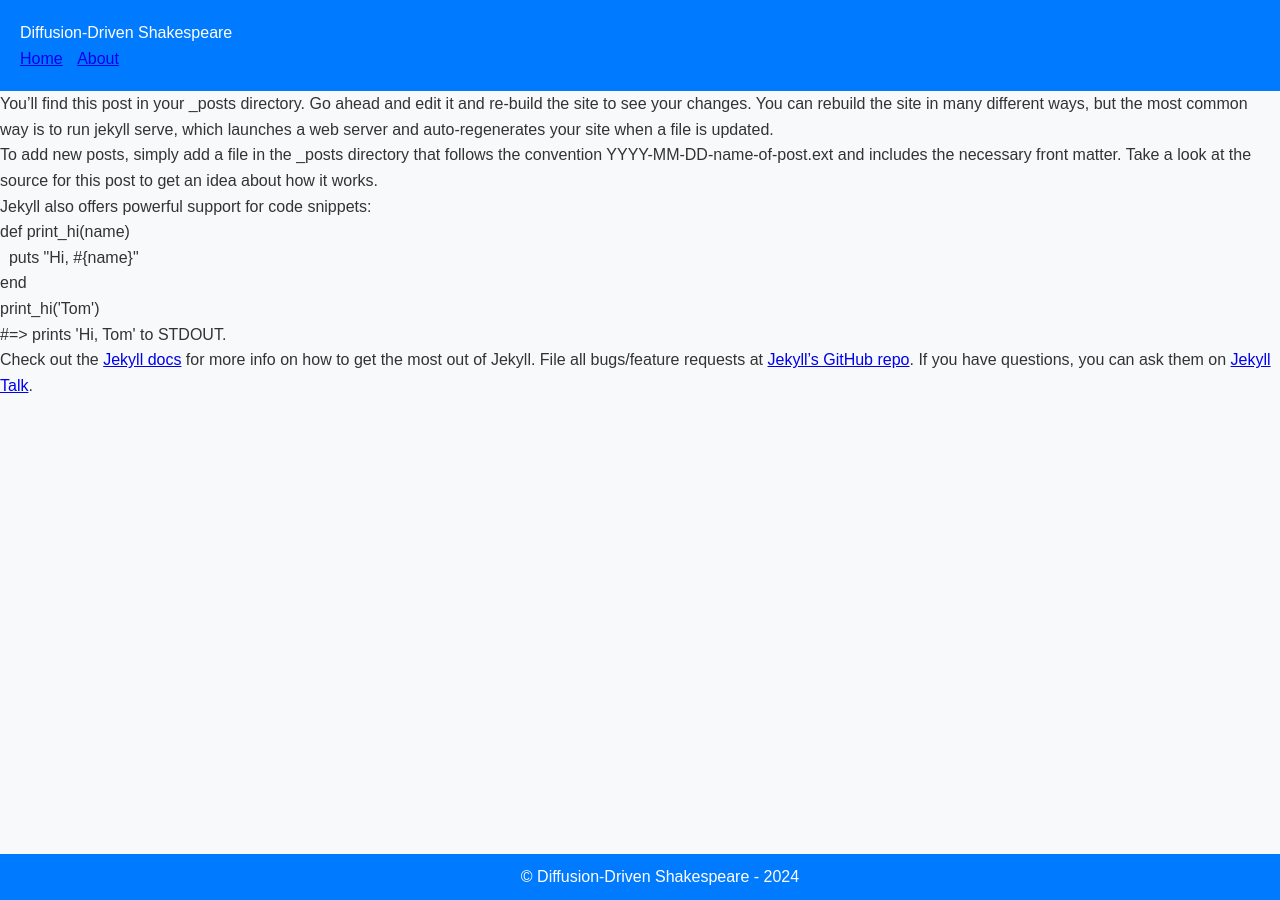
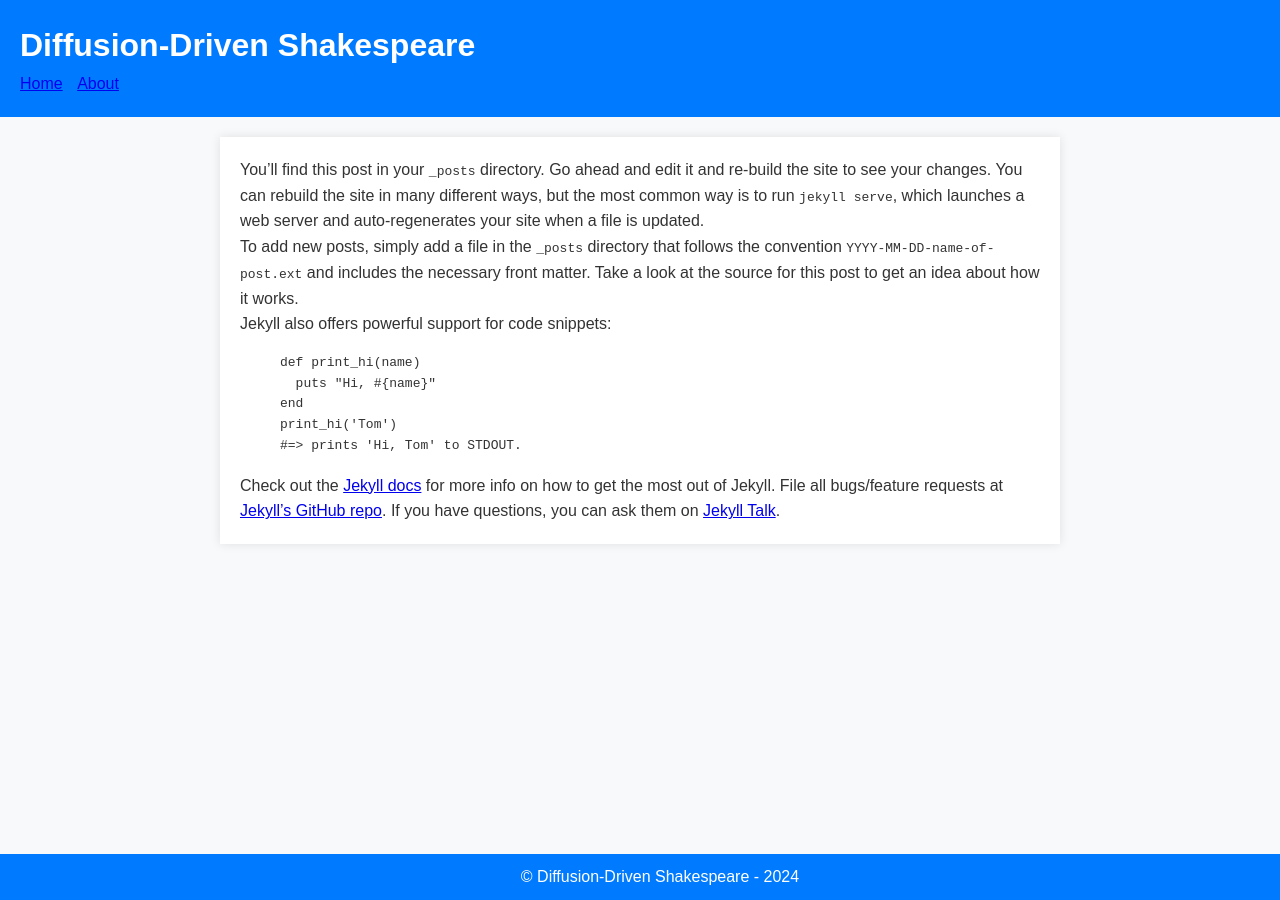
Before and after one commit to xianyingkong/diffusion-text-generation, a Jekyll site: the page built from docs/_posts/2024-02-21-welcome-to-jekyll.markdown, in a window 1280 px wide. Built offline with Jekyll 4.4.1, drawn with Linux system fonts in a browser that asks for light colours.

Commit message:
Update style.css

```diff
--- a/docs/assets/css/style.css
+++ b/docs/assets/css/style.css
@@ -1,26 +1,9 @@
 /* Reset CSS */
-html, body, div, span, applet, object, iframe,
-h1, h2, h3, h4, h5, h6, p, blockquote, pre,
-a, abbr, acronym, address, big, cite, code,
-del, dfn, em, img, ins, kbd, q, s, samp,
-small, strike, strong, sub, sup, tt, var,
-b, u, i, center,
-dl, dt, dd, ol, ul, li,
-fieldset, form, label, legend,
-table, caption, tbody, tfoot, thead, tr, th, td,
-article, aside, canvas, details, embed,
-figure, figcaption, footer, header, hgroup,
-menu, nav, output, ruby, section, summary,
-time, mark, audio, video {
+html, body, h1, h2, h3, h4, h5, h6, p, ul, li {
     margin: 0;
     padding: 0;
-    border: 0;
-    font-size: 100%;
-    font: inherit;
-    vertical-align: baseline;
 }
 
-/* Basic styling */
 body {
     font-family: Arial, sans-serif;
     line-height: 1.6;
@@ -43,6 +26,14 @@ nav ul li {
     margin-right: 10px;
 }
 
+main {
+    max-width: 800px;
+    margin: 20px auto;
+    padding: 20px;
+    background-color: #fff;
+    box-shadow: 0 0 10px rgba(0, 0, 0, 0.1);
+}
+
 footer {
     background-color: #007bff;
     color: #fff;
```
